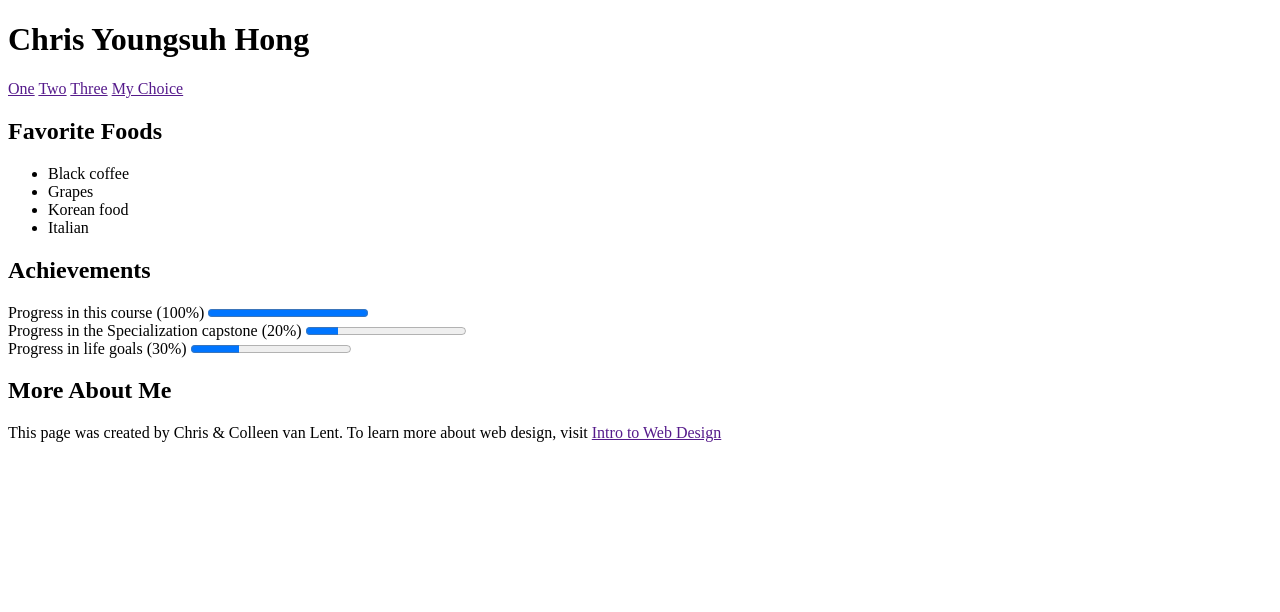
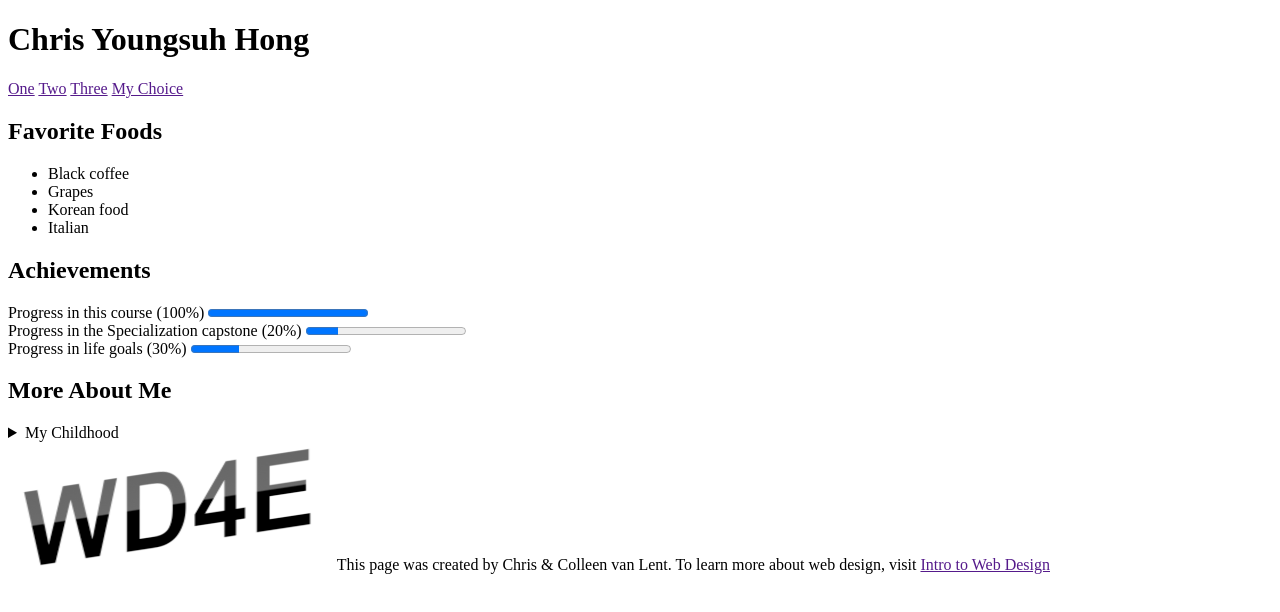
Before and after one commit to tippy33/Intro-to-HTML5, a plain HTML site: page finalProject.html in a window 1280 px wide. Drawn offline with Linux system fonts and the light colour scheme.

Commit message:
add img, detail tag

```diff
--- a/finalProject.html
+++ b/finalProject.html
@@ -26,8 +26,13 @@
   <label for="file">Progress in life goals (30%)</label>
   <progress id="file" max="100" value="30">30%</progress>
   <h2>More About Me</h2>
+  <details>
+    <summary>My Childhood</summary>
+    <p>I grew up in Seoul, Korea.</p>
+  </details>
 </body>
 <footer>
+  <img src="intro_to_html5_logo.png">
   This page was created by Chris & Colleen van Lent. To learn more about web design, visit
   <a href="">Intro to Web Design</a>
 </footer>
```
Also changed, not shown: intro_to_html5_logo.png (added).
